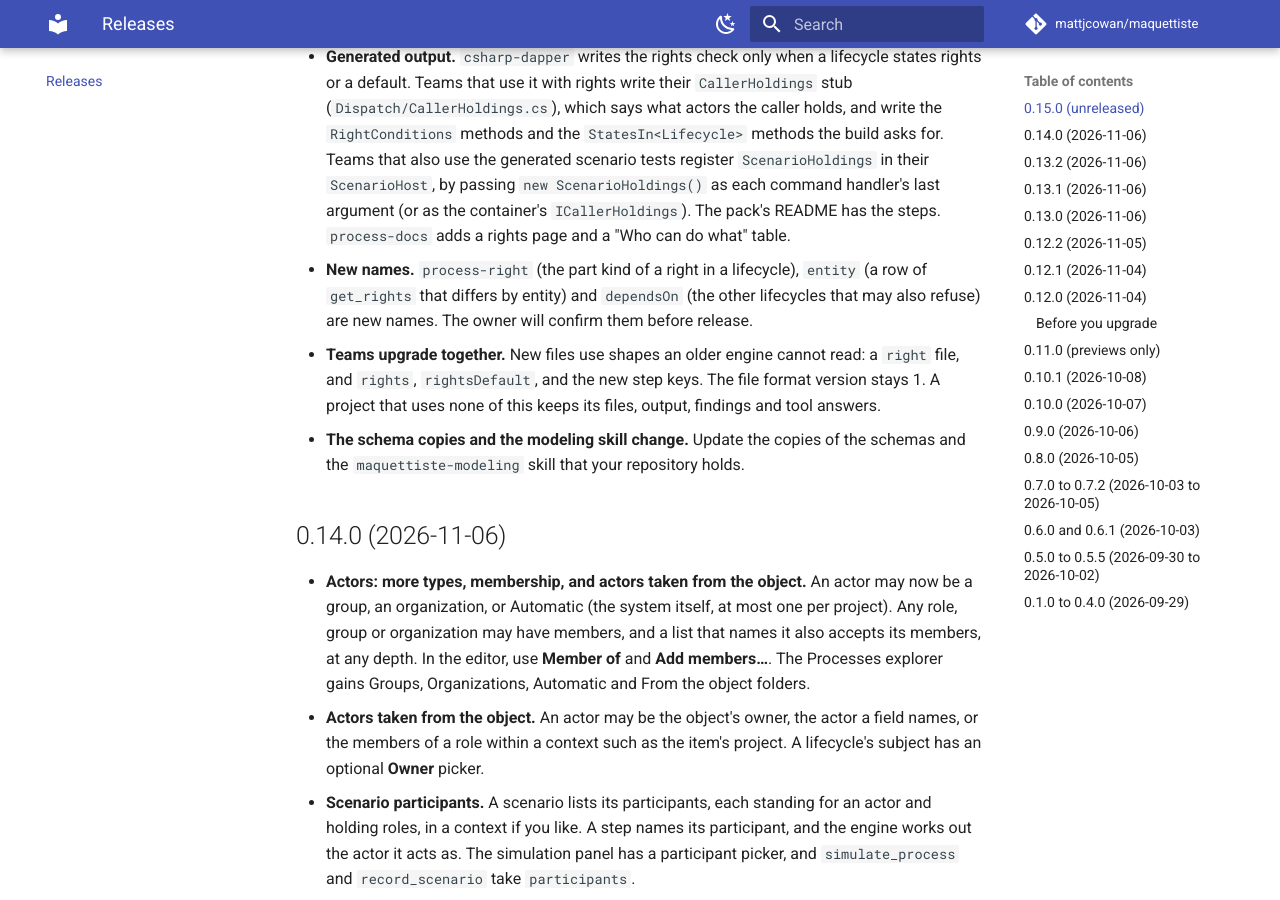
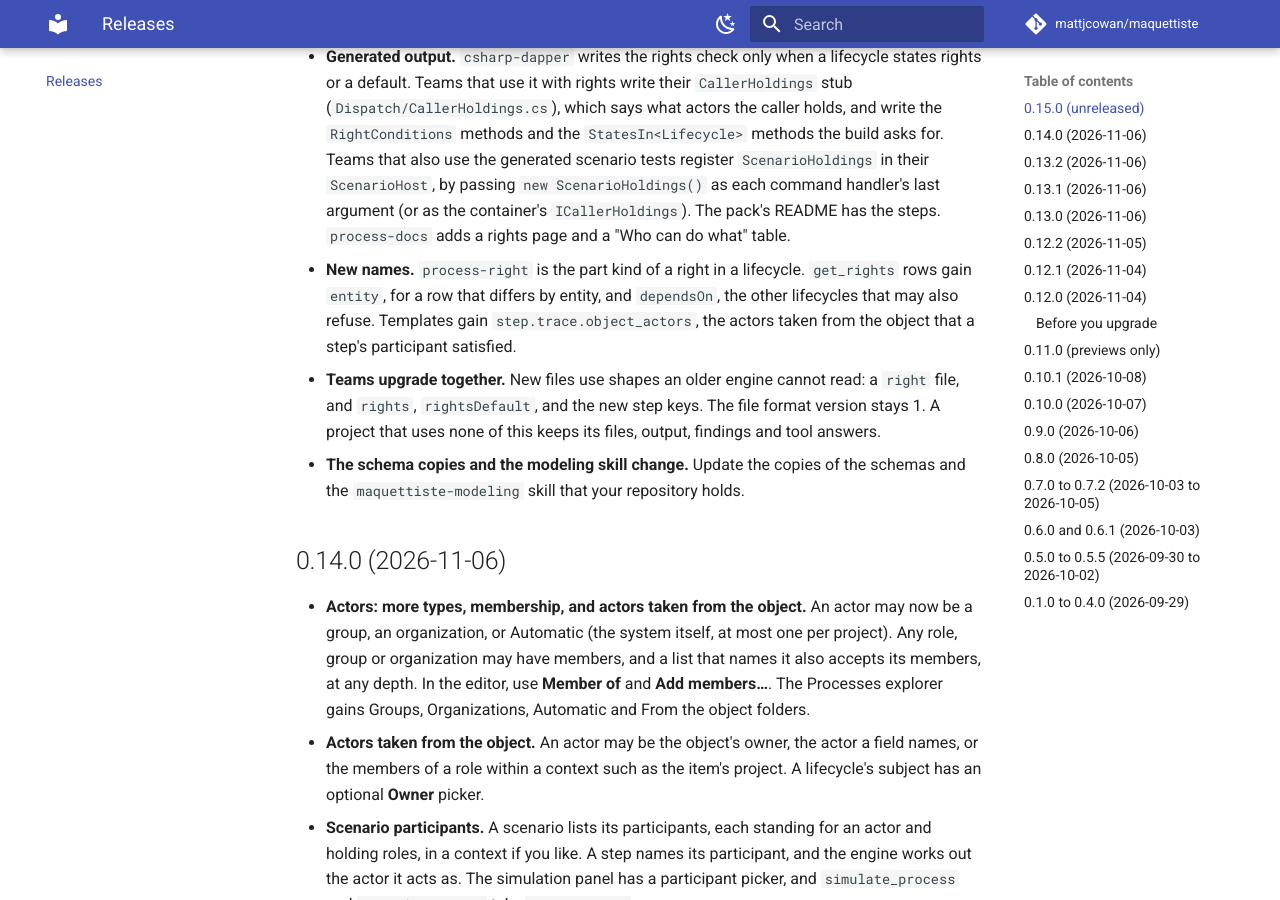
Before and after one commit to mattjcowan/maquettiste, an MkDocs documentation site: the page built from docs/releases.md, in a window 1280 px wide and 900 px high, scrolled down 903 px. Built offline with MkDocs 1.6.1 and Material for MkDocs 9.7.7, drawn with Linux system fonts in a browser that asks for light colours; comment, search, counter and statistics services are not loaded.

Commit message:
Settle the 0.15.0 names, and record that naming freeze is the opt-in
The owner kept process-right, entity, dependsOn and step.trace.object_actors,
chose to release part 1 alone, and confirmed that naming the freeze verb is the
opt-in for part 2, with verify_scenarios naming any step that freezes and is
later followed by modify, connect, disconnect or delete. The shipped skill
hashes gain 0.13.2 and 0.14.0.

```diff
--- a/docs/releases.md
+++ b/docs/releases.md
@@ -27,8 +27,9 @@
   `RightConditions` methods and the `StatesIn<Lifecycle>` methods the build asks for. Teams that also use the generated scenario tests
   register `ScenarioHoldings` in their `ScenarioHost`, by passing `new ScenarioHoldings()` as each command handler's last argument (or as the
   container's `ICallerHoldings`). The pack's README has the steps. `process-docs` adds a rights page and a "Who can do what" table.
-- **New names.** `process-right` (the part kind of a right in a lifecycle), `entity` (a row of `get_rights` that differs by entity) and
-  `dependsOn` (the other lifecycles that may also refuse) are new names. The owner will confirm them before release.
+- **New names.** `process-right` is the part kind of a right in a lifecycle. `get_rights` rows gain `entity`, for a row that differs by
+  entity, and `dependsOn`, the other lifecycles that may also refuse. Templates gain `step.trace.object_actors`, the actors taken from the
+  object that a step's participant satisfied.
 - **Teams upgrade together.** New files use shapes an older engine cannot read: a `right` file, and `rights`, `rightsDefault`,
   and the new step keys. The file format version stays 1. A project that uses none of this keeps its files, output, findings and tool
   answers.
```
Also changed, not shown: docs/engineering/next.md (+1 -1 lines), docs/engineering/rights-design.md (+6 -9 lines), 1 other file.
